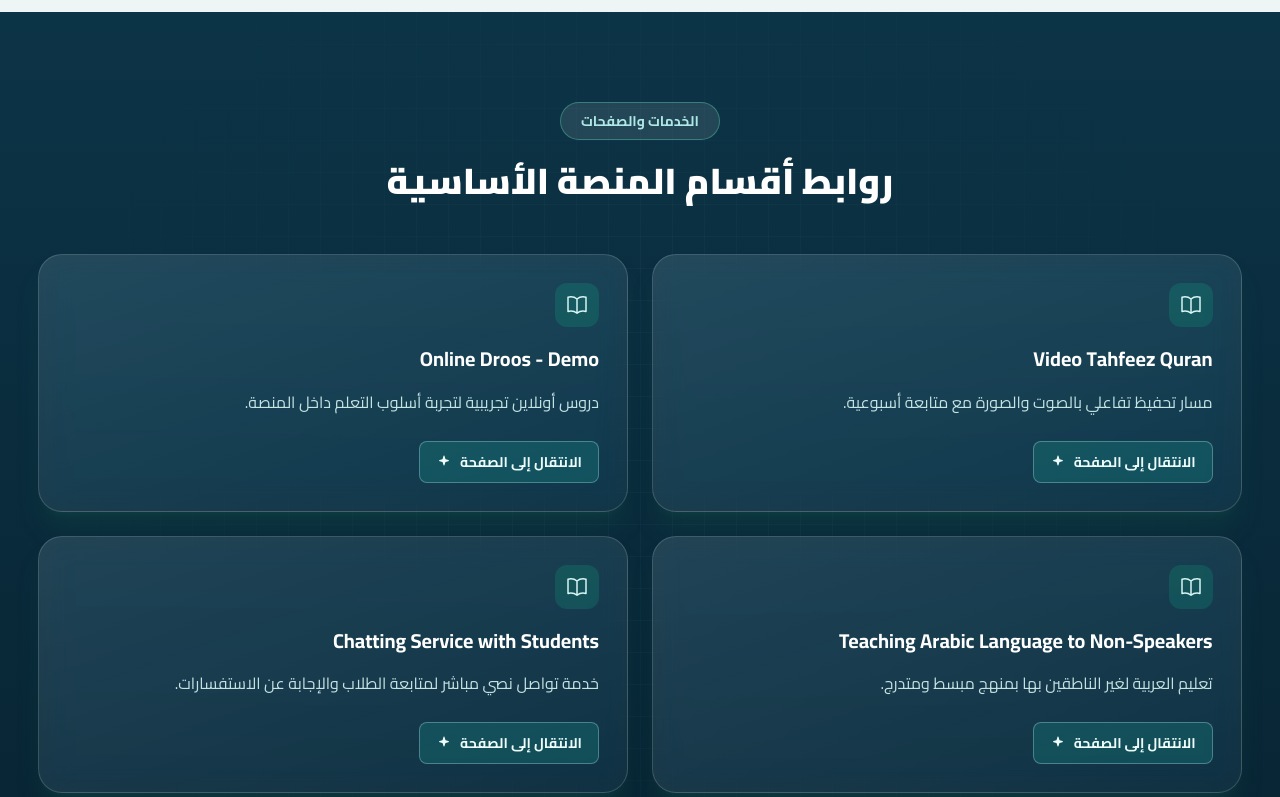
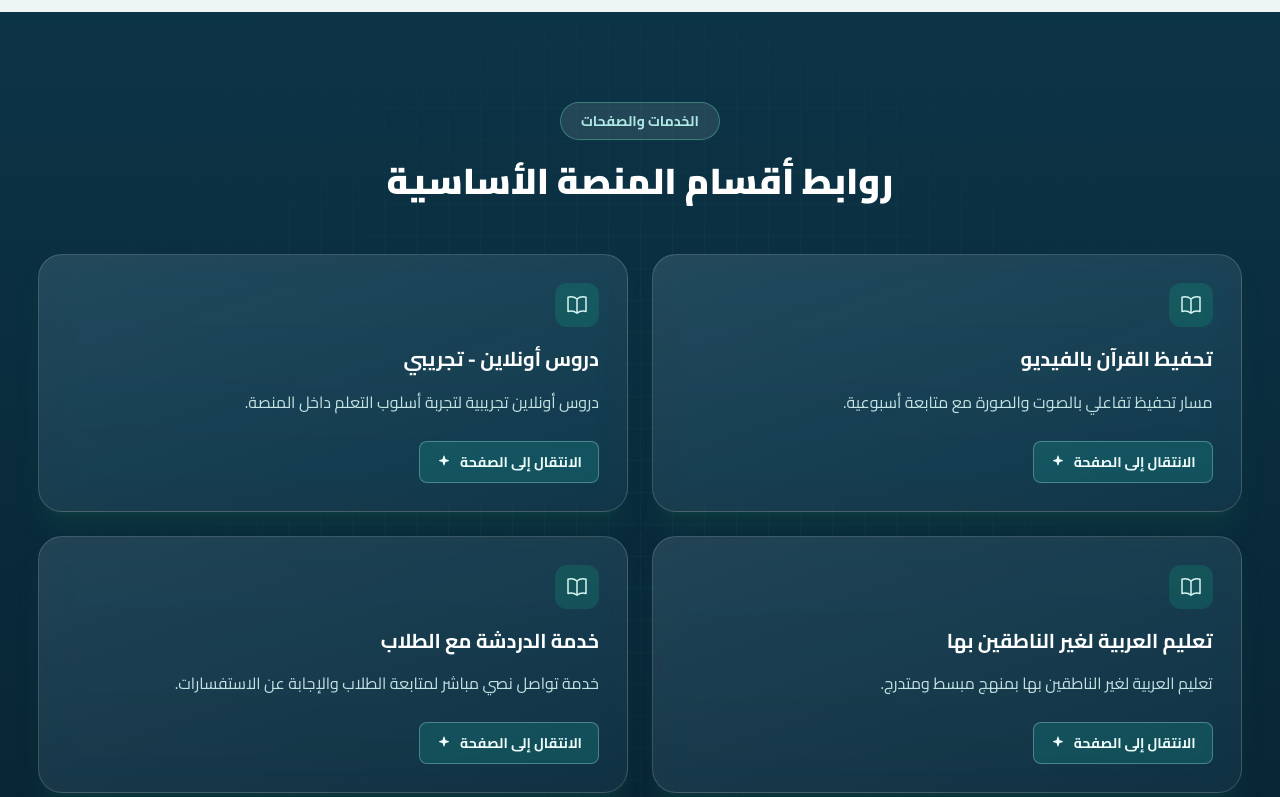
Before and after one commit to AdhamAltony/quran, a Next.js app: page / in a window 1280 px wide. Shown: the part 2000-2797 px from the top of the page. Built offline with nearby package versions, Linux system fonts and the light colour scheme.

Commit message:
Translate navbar and service titles to Arabic

```diff
--- a/src/app/page.js
+++ b/src/app/page.js
@@ -26,9 +26,10 @@ function UsersIcon({ className = "w-6 h-6" }) {
 
 const navLinks = [
   { label: "الرئيسية", href: "#hero" },
-  { label: "هوية المنصة", href: "#identity" },
-  { label: "الفئات المستهدفة", href: "#audience" },
-  { label: "الخدمات", href: "#services" },
+  { label: "تحفيظ القرآن بالفيديو", href: "/video-tahfeez-quran" },
+  { label: "دروس أونلاين - تجريبي", href: "/online-droos-demo" },
+  { label: "تعليم العربية لغير الناطقين بها", href: "/arabic-for-non-speakers" },
+  { label: "خدمة الدردشة مع الطلاب", href: "/student-chat-service" },
   { label: "تواصل معنا", href: "#contact" },
 ];
 
@@ -42,22 +43,22 @@ const audienceSegments = [
 
 const services = [
   {
-    title: "Video Tahfeez Quran",
+    title: "تحفيظ القرآن بالفيديو",
     href: "/video-tahfeez-quran",
     description: "مسار تحفيظ تفاعلي بالصوت والصورة مع متابعة أسبوعية.",
   },
   {
-    title: "Online Droos - Demo",
+    title: "دروس أونلاين - تجريبي",
     href: "/online-droos-demo",
     description: "دروس أونلاين تجريبية لتجربة أسلوب التعلم داخل المنصة.",
   },
   {
-    title: "Teaching Arabic Language to Non-Speakers",
+    title: "تعليم العربية لغير الناطقين بها",
     href: "/arabic-for-non-speakers",
     description: "تعليم العربية لغير الناطقين بها بمنهج مبسط ومتدرج.",
   },
   {
-    title: "Chatting Service with Students",
+    title: "خدمة الدردشة مع الطلاب",
     href: "/student-chat-service",
     description: "خدمة تواصل نصي مباشر لمتابعة الطلاب والإجابة عن الاستفسارات.",
   },
```
